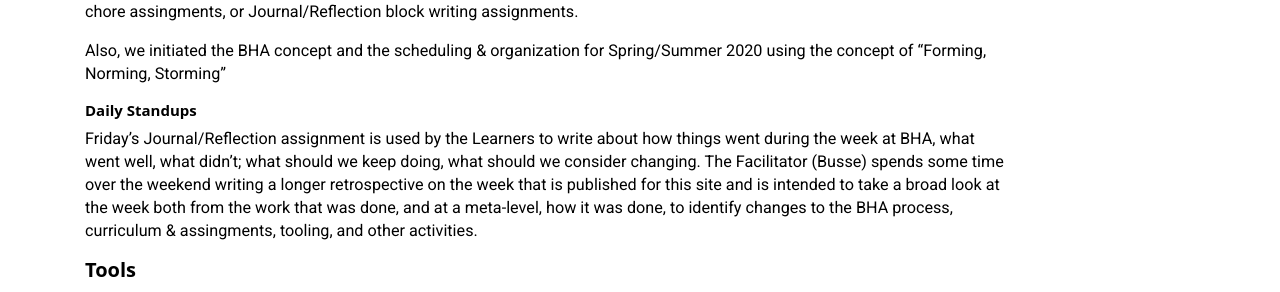
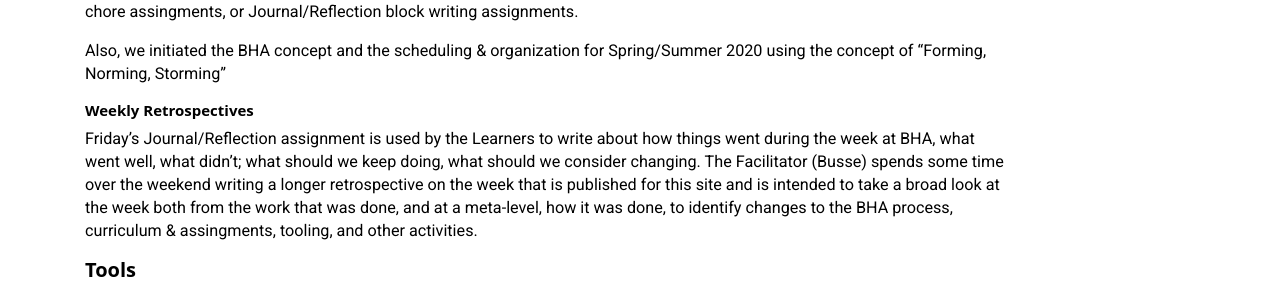
Before and after one commit to busse/bha, a Jekyll site: the page built from resources/index.md, in a window 1280 px wide. Shown: the part 470-762 px from the top of the page. Built offline with Jekyll 4.4.1, drawn with Linux system fonts in a browser that asks for light colours; nearby versions of some CDN libraries; emoji names are drawn with the system emoji font.

Commit message:
fixed a header

```diff
--- a/resources/index.md
+++ b/resources/index.md
@@ -18,7 +18,7 @@ During this time, ad-hoc adjustments to the day's schedule are made. For example
 
 Also, we initiated the BHA concept and the scheduling & organization for Spring/Summer 2020 using the concept of "Forming, Norming, Storming"
 
-### Daily Standups
+### Weekly Retrospectives
 Friday's Journal/Reflection assignment is used by the Learners to write about how things went during the week at BHA, what went well, what didn't; what should we keep doing, what should we consider changing. The Facilitator (Busse) spends some time over the weekend writing a longer retrospective on the week that is published for this site and is intended to take a broad look at the week both from the work that was done, and at a meta-level, how it was done, to identify changes to the BHA process, curriculum & assingments, tooling, and other activities.
 
 ## Tools
```
